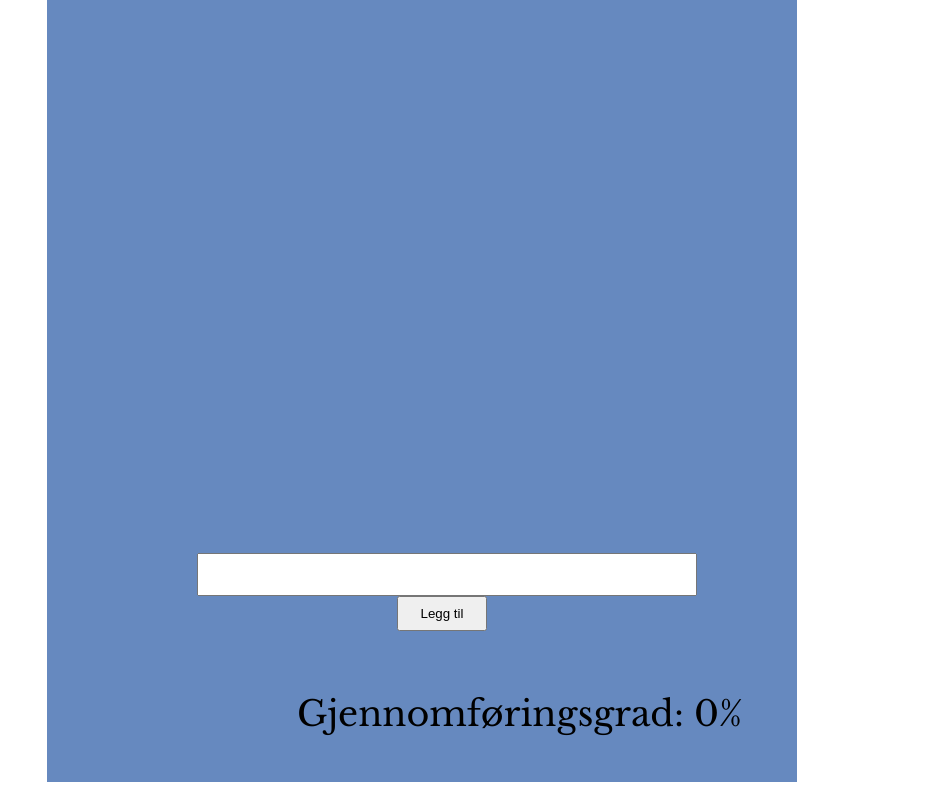
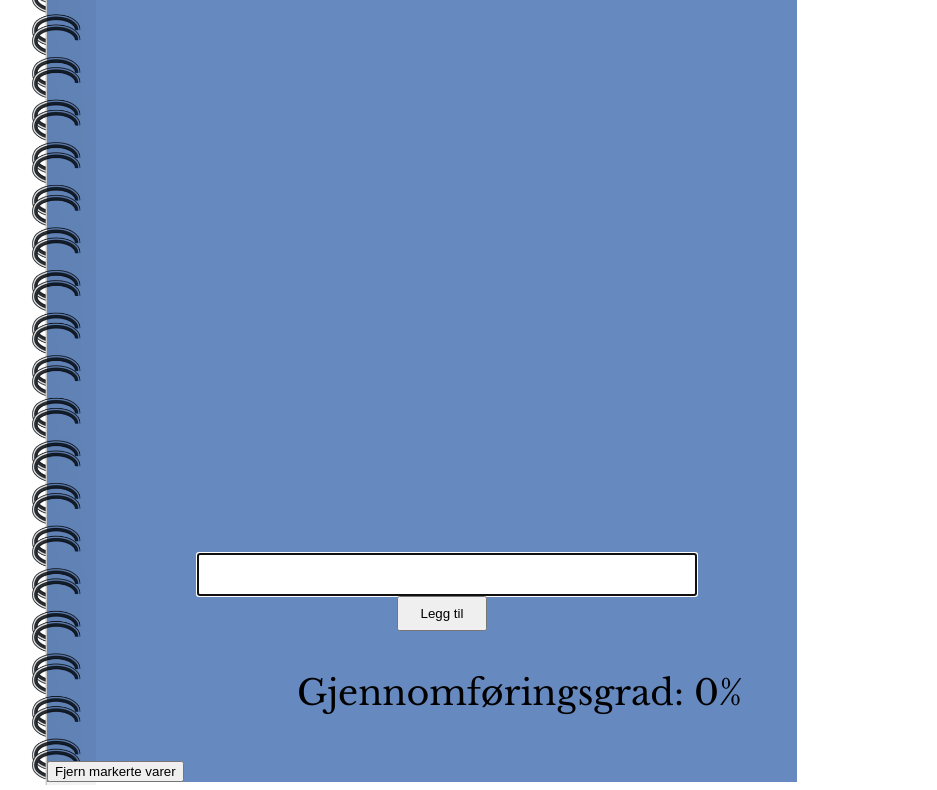
Before and after one commit to magnusFT/ToDoList, a plain HTML site: page index.html in a window 1280 px wide. Shown: the part 173-963 px from the top of the page, without its empty margins (218-1155 px from the left). Drawn offline with nearby package versions, Linux system fonts and the light colour scheme.

Commit message:
fokus på input
automatisk fokus på input

#8

```diff
--- a/index.html
+++ b/index.html
@@ -11,11 +11,12 @@
         <a href="index.html" id="Hovedskrift">Handleliste</a>
         <form>
             <label for="input_felt"></label><br>
-            <input type="text" id="input_felt" onkeydown="checkEnter(event)"><br>
+            <input autofocus type="text" id="input_felt" onkeydown="checkEnter(event)"><br>
         </form>
         <button id="submit_button" onclick="addtext()" type="button">Legg til</button>
         <div id="output"></div>
         <p id="test"></p>
+        <img src="notebookRings.png" id="bilde1">
 <script src="script.js"></script>
 <button id="remove_marked" onclick="removeMarkedBoxes()">Fjern markerte varer</button>
 </div>
--- a/style.css
+++ b/style.css
@@ -39,7 +39,7 @@
   #test {
     position:absolute;
     margin-top: 100px;
-    margin-left: 215px;
+    margin-left: 160px;
     font-family: Libre Baskerville;
     font-size: 25px;
   }
@@ -49,7 +49,7 @@
     width: 20px;
     height: 20px;
     border: 1px solid #000;
-    margin-right: 10px;
+
   }
 
   #completionPercentage {
@@ -60,3 +60,15 @@
     font-size: 35px;
     color: black;
   }
+
+  #remove_marked {
+    position: absolute;
+    margin-top: 890px;
+  }
+
+#bilde1 {
+    position: absolute;
+    margin-left: -24px;
+    margin-top: -36px;
+    height: 950px;
+}
```
Also changed, not shown: notebookRings.png (added).
